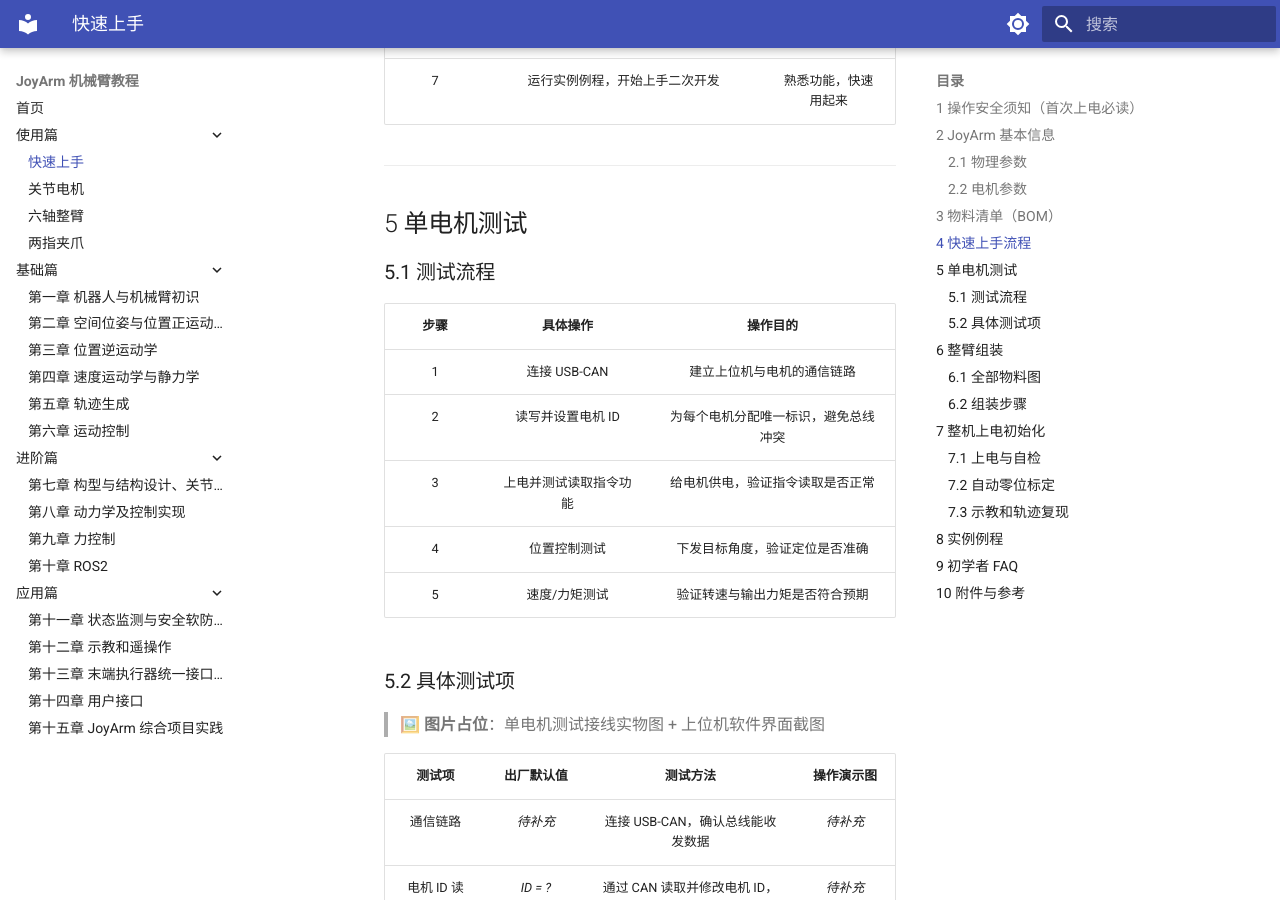
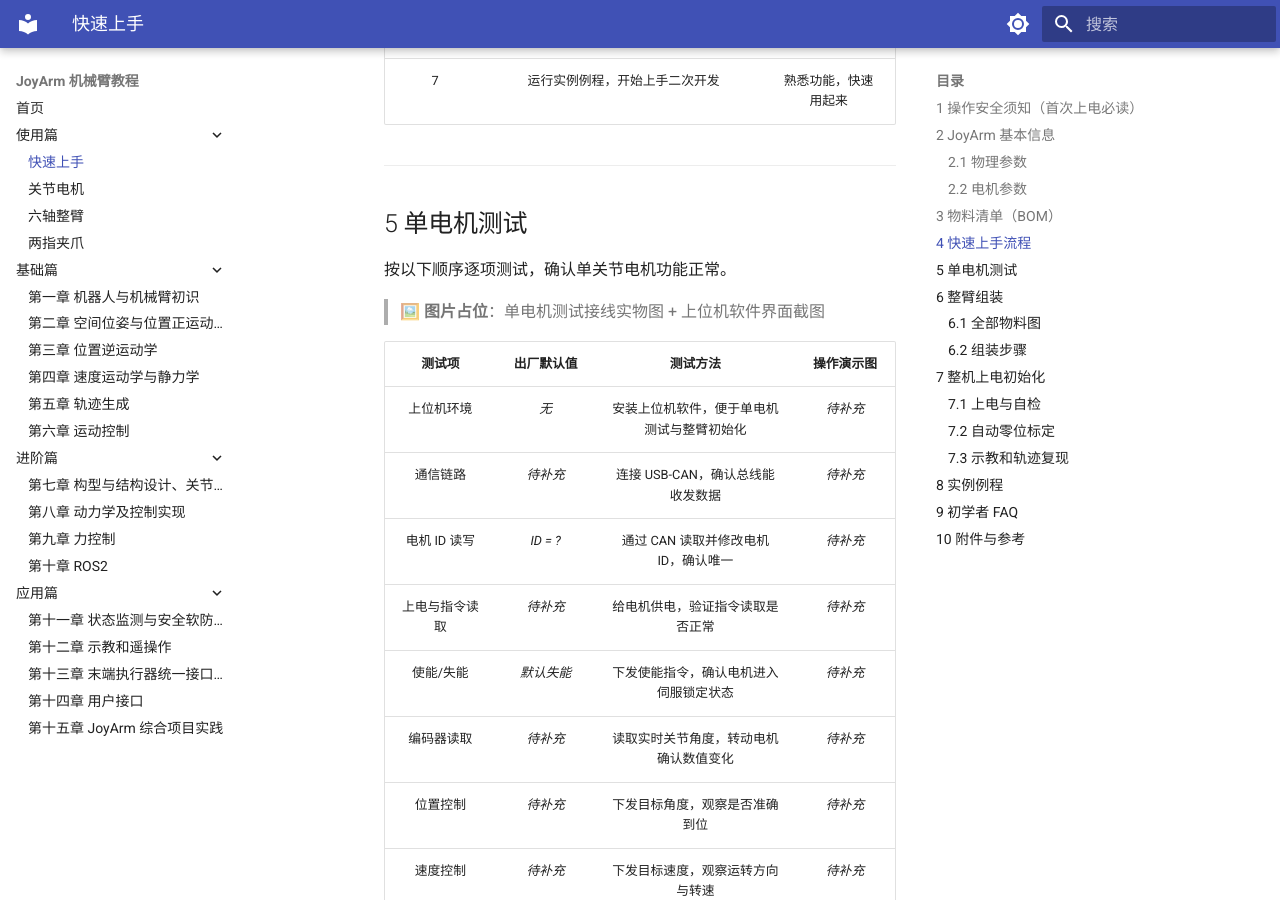
Before and after one commit to joyin-dexhand/joyin_arm_tutorial, an MkDocs documentation site: the page built from docs/chapter1_1.md, in a window 1280 px wide and 900 px high, scrolled down 2662 px. Built offline with MkDocs 1.6.1 and Material for MkDocs 9.7.7, drawn with Linux system fonts in a browser that asks for light colours; some of the changed text lies outside the part shown.

Commit message:
docs(快速上手): 合并5.1/5.2为单节5(单电机测试),统一为四列表格
- 测试项按操作顺序排列: 上位机环境→通信链路→ID读写→上电→使能→编码器→位置/速度/力矩/状态
- 消除5.1(步骤)与5.2(测试项)的内容重叠

```diff
--- a/docs/chapter1_1.md
+++ b/docs/chapter1_1.md
@@ -77,24 +77,16 @@
 
 ## 5 单电机测试
 
-### 5.1 测试流程
-
-| 步骤 | 具体操作 | 操作目的 |
-|:---:|:---:|:---:|
-| 1 | 连接 USB-CAN | 建立上位机与电机的通信链路 |
-| 2 | 读写并设置电机 ID | 为每个电机分配唯一标识，避免总线冲突 |
-| 3 | 上电并测试读取指令功能 | 给电机供电，验证指令读取是否正常 |
-| 4 | 位置控制测试 | 下发目标角度，验证定位是否准确 |
-| 5 | 速度/力矩测试 | 验证转速与输出力矩是否符合预期 |
-
-### 5.2 具体测试项
+按以下顺序逐项测试，确认单关节电机功能正常。
 
 > 🖼️ **图片占位**：单电机测试接线实物图 + 上位机软件界面截图
 
 | 测试项 | 出厂默认值 | 测试方法 | 操作演示图 |
-|:---:|:---:|:---:|:---:|
+|:---:|:---:|:---|:---:|
+| 上位机环境 | *无* | 安装上位机软件，便于单电机测试与整臂初始化 | *待补充* |
 | 通信链路 | *待补充* | 连接 USB-CAN，确认总线能收发数据 | *待补充* |
 | 电机 ID 读写 | *ID = ?* | 通过 CAN 读取并修改电机 ID，确认唯一 | *待补充* |
+| 上电与指令读取 | *待补充* | 给电机供电，验证指令读取是否正常 | *待补充* |
 | 使能/失能 | *默认失能* | 下发使能指令，确认电机进入伺服锁定状态 | *待补充* |
 | 编码器读取 | *待补充* | 读取实时关节角度，转动电机确认数值变化 | *待补充* |
 | 位置控制 | *待补充* | 下发目标角度，观察是否准确到位 | *待补充* |
@@ -136,10 +128,10 @@
 > 🖼️ **图片占位**：整臂上电接线实物图 + 上位机自检界面截图
 
 | 步骤 | 具体操作 | 操作目的 | 操作演示图 |
-|:---:|:---|:---|:---:|
-| 1 | 连接电源与 USB-CAN 线 | 给整机供电并建立通信链路 | *待补充* |
-| 2 | 机械臂置于安全姿态 | 防止上电瞬间发生意外运动 | *待补充* |
-| 3 | 依次上电（先电源后通信） | 避免浪涌冲击，保护电机驱动 | *待补充* |
+|:---:|:---:|:---:|:---:|
+| 1 | 安装上位机 | 便于单电机测试和整臂初始化 | *待补充* |
+| 2 | 连接电源与 USB-CAN 线 | 供电并建立通信链路 | *待补充* |
+| 3 | 机械臂置于初始零位姿态 | 防止发生意外运动 | *待补充* |
 | 4 | 上位机扫描总线，识别 6 个电机 | 确认全部关节通信正常 | *待补充* |
 | 5 | 逐个读取电机状态 | 核对温度、电压、电流、故障码均正常 | *待补充* |
 
@@ -150,7 +142,7 @@
 > 🖼️ **图片占位**：机械臂安全姿态（零位）示意图
 
 | 项目 | 出厂默认值 | 说明 |
-|:---:|:---:|:---|
+|:---:|:---:|:---:|
 | 安全姿态（零位） | *待补充* | 各关节归零时的整臂姿态 |
 | 标定方法 | *待补充* | 出厂已标定，新机可跳过 |
 | 是否需重新标定 | 否（出厂已标定）| 更换电机或重新装配后才需 |
```
